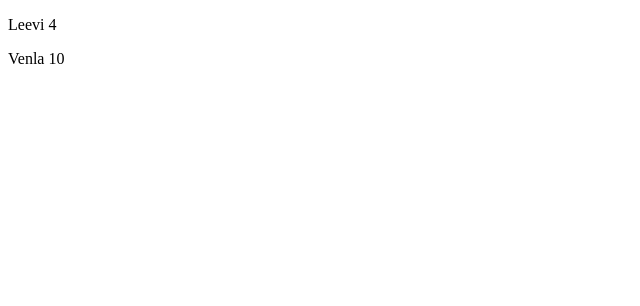
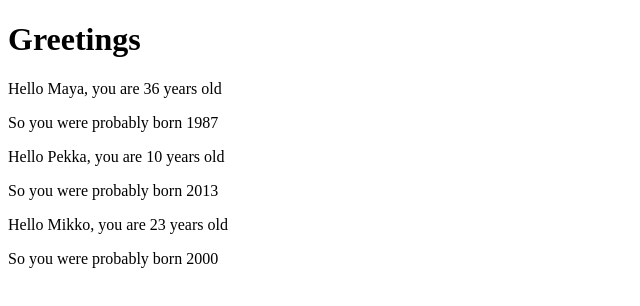
Before and after one commit to Nasretulla/01-part1, a React (Vite) app: page / in a window 1280 px wide. Shown: the top 306 px of the page, without its empty margins (0-640 px from the left). Built offline with nearby package versions, Linux system fonts and the light colour scheme.

Commit message:
Desktrukturointi

```diff
--- a/src/App.jsx
+++ b/src/App.jsx
@@ -1,13 +1,29 @@
-const App = () => {
-  const friends = [
-    { name: 'Leevi', age: 4 },
-    { name: 'Venla', age: 10 },
-  ]
+const Hello = ({ name, age }) =>{
+
+
+  const bornYear= () =>new Date().getFullYear()- age
 
   return (
     <div>
-      <p>{friends[0].name} {friends[0].age}</p>
-      <p>{friends[1].name} {friends[1].age}</p>
+      <p>
+        Hello {name}, you are {age} years old
+      </p>
+      <p>So you were probably born {bornYear()}</p>
+    </div>
+  )
+
+}
+
+const App = () => {
+  const nimi = 'Pekka'
+  const ika = 10
+
+  return (
+    <div>
+      <h1>Greetings</h1>
+      <Hello name="Maya" age={26 + 10} />
+      <Hello name={nimi} age={ika} />
+      <Hello name="Mikko" age={23} />
     </div>
   )
 }
```
Also changed, not shown: test.html (added).
